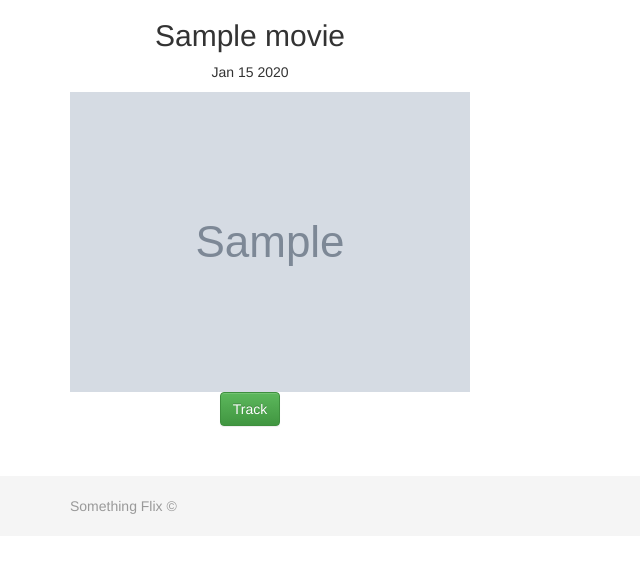
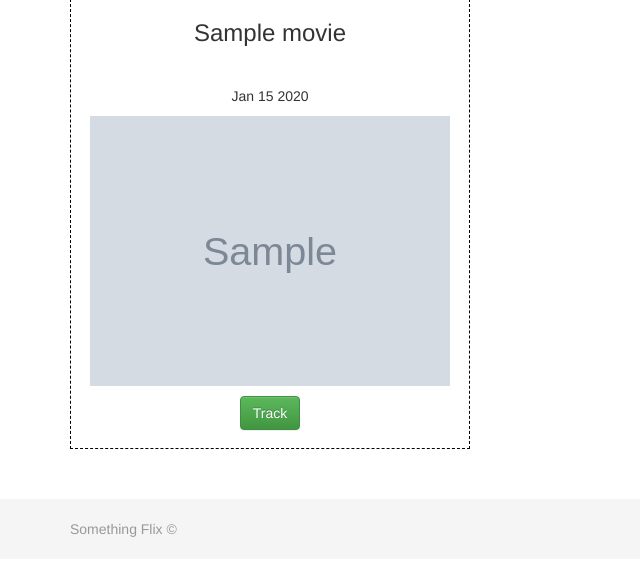
Before and after one commit to leeonlee/wafflestand, a Django app: template bluray/templates/bluray/index.html in a window 1280 px wide. Shown: the part 51-627 px from the top of the page, without its empty margins (0-640 px from the left). Run offline with Django 3.2, Linux system fonts and the light colour scheme; the template is opened without the code that fills it: values that come from a table or form of the project are taken from there, others are empty; tables that the repository leaves empty hold one stand-in row (values such as "Sample post"); grey boxes marked "Sample" are stand-in pictures; some libraries are stand-ins or nearby versions.

Commit message:
apply movie container to contain movies

```diff
--- a/bluray/static/css/index.css
+++ b/bluray/static/css/index.css
@@ -1,3 +1,45 @@
+.movie-container{
+	border: 1px dashed black;
+	position:relative;
+	height: 450px;
+	width: 400px;
+}
+
+.movie-name{
+	position:relative;
+	height: 56px;
+	width: 100%;
+}
+
+.movie-release{
+	position:relative;
+	width: 100%;
+}
+
+.movie-poster-container{
+	position:relative;
+	border: 1px dashed black;
+	height: 300px;
+	width: 100%;
+}
+
+.movie-poster{
+	height: 270px;
+	width: auto;
+	margin-bottom: 10px;
+}
+
+.movie-track{
+	position:relative;
+}
+
+/*.text-horizontal-align {
+	margin: auto;
+	position: absolute;
+	top: 0; left: 0; bottom: 0; right: 0;
+}
+*/
+
 .container-margin{
 	margin-top: 50px;
 	margin-bottom: 50px;
--- a/bluray/templates/bluray/index.html
+++ b/bluray/templates/bluray/index.html
@@ -5,7 +5,10 @@
 		<div class="row">
 			{% for movie in movie_list %}
 				<div class="col-md-4">
-					<h2 class="text-center">{{movie.name}}</h2>
+
+					<div class="movie-container">
+						<h3 class="movie-name text-center text-horizontal-align">{{movie.name}}</h3>
+						<div class="movie-release">
 							<p class="text-center">
 								{% if movie.release %}
 									{{movie.release|date:"M d Y"}}
@@ -13,14 +16,21 @@
 									No release date yet
 								{% endif %}
 							</p>
+						</div>
+						<div class="movie-poster">
 							{% if movie.poster %}
-						<img class='center-block' src="{{movie.poster}}">
+								<img class='center-block movie-poster' src="{{movie.poster}}">
 							{% endif %}
+						</div>
+						<div class="movie-track">
 							{% if movie.name in user_tracking %}
 								<input type="button" value="Untrack" class="btn btn-warning center-block" onclick="track({{movie.id}}, this)"/>
 							{% else %}
 								<input type="button" value="Track" class="btn btn-success center-block" onclick="track({{movie.id}}, this)"/>
 							{% endif %}
+						</div>
+					</div>
+
 				</div>
 				{% if forloop.counter|divisibleby:3 %}
 					</div>
```
Lines whose indentation alone changed are shown as unchanged.
